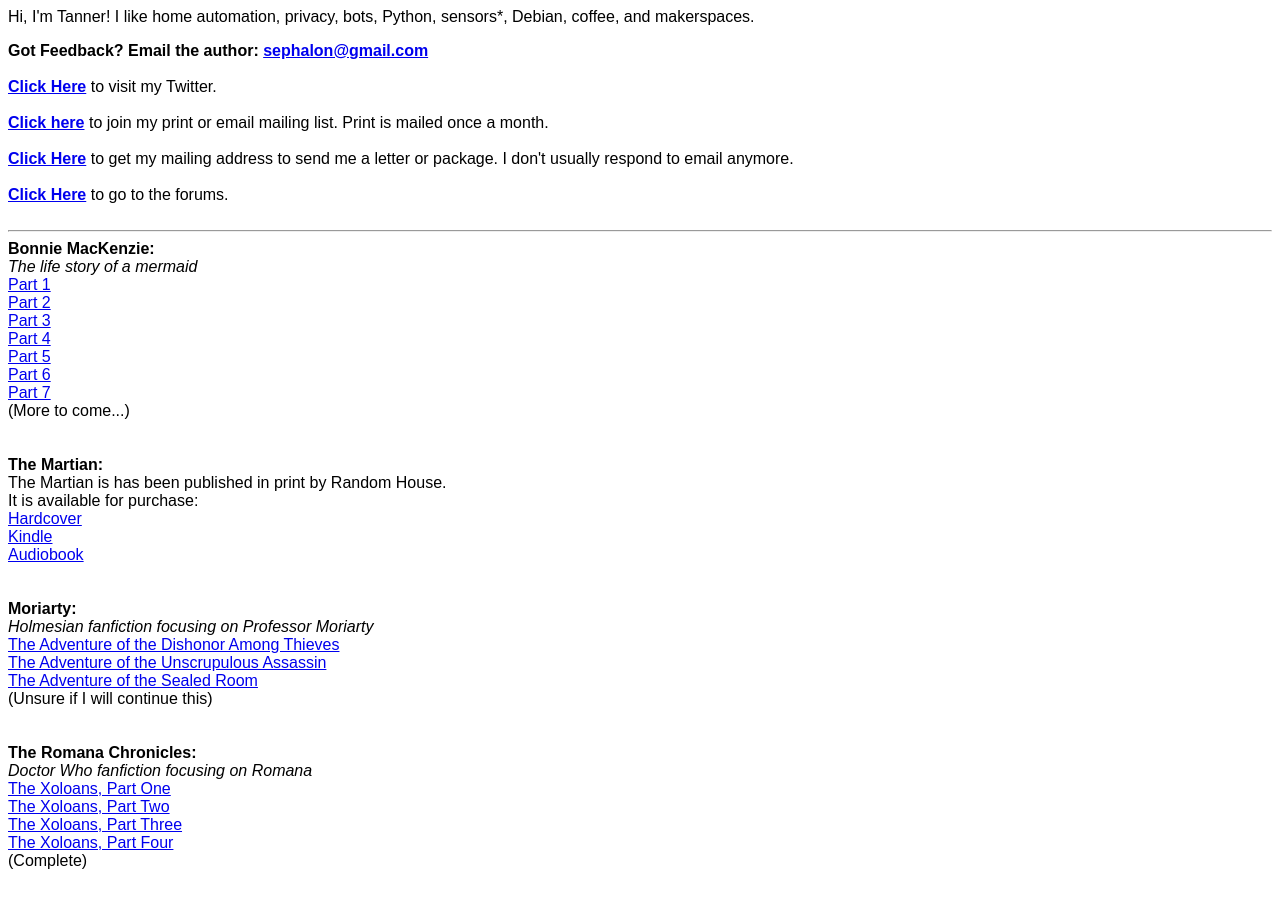
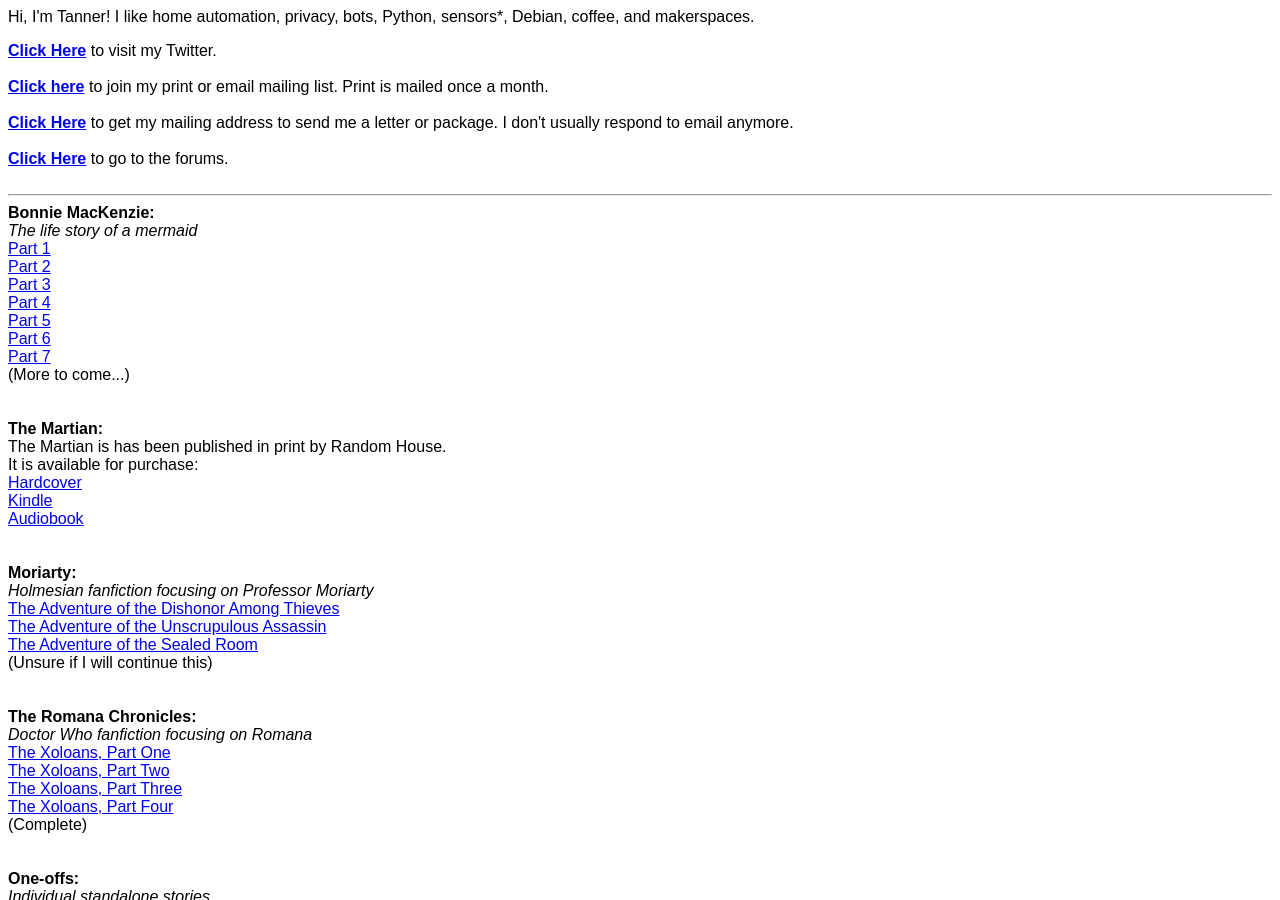
Before and after one commit to 0x000m/old, a Jekyll site: the page built from index.html, in a window 1280 px wide and 900 px high. Built offline with Jekyll 4.4.1, drawn with Linux system fonts in a browser that asks for light colours.

Commit message:
Update index.html

```diff
--- a/index.html
+++ b/index.html
@@ -4,8 +4,7 @@ layout: default
 
 <p>Hi, I'm Tanner! I like home automation, privacy, bots,
   Python, sensors*, Debian, coffee, and makerspaces.</p>
-<b>Got Feedback? Email the author:  <A HREF = "mailto:sephalon@gmail.com">sephalon@gmail.com</A></b><br>
-<br><b><a href="https://www.facebook.com/pages/Andy-Weir/462962073803090">Click Here</a></b> to visit my Twitter.<br>
+<b><a href="https://www.facebook.com/pages/Andy-Weir/462962073803090">Click Here</a></b> to visit my Twitter.<br>
 <br><b><a href="http://www.galactanet.com/emaillist.html">Click here</a></b> to join my print or email mailing list. Print is mailed once a month.</b><br>
 <br><b><a href="http://www.galactanet.com/feed.xml">Click Here</a></b> to get my mailing address to send me a letter or package. I don't usually respond to email anymore.
 <br><br><b><a href="http://www.galactanet.com/forums">Click Here</a></b> to go to the forums.
```
